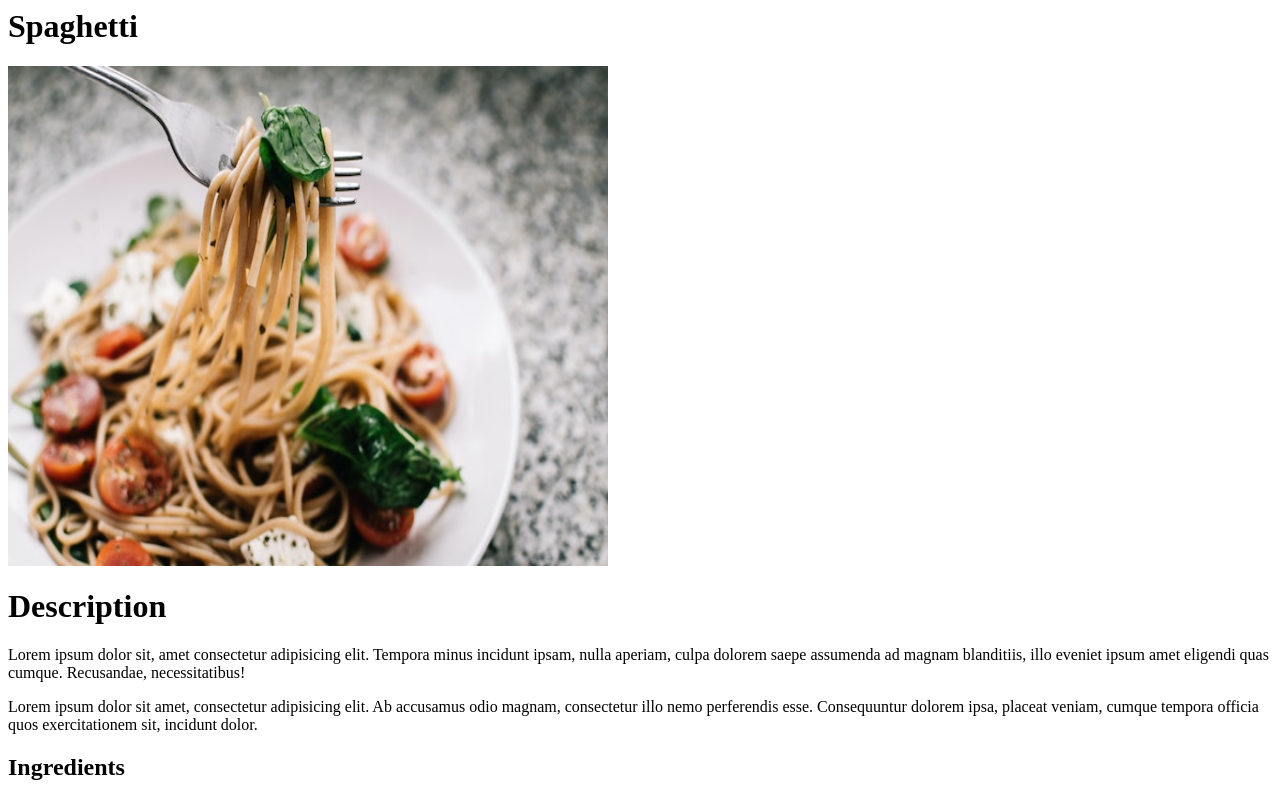
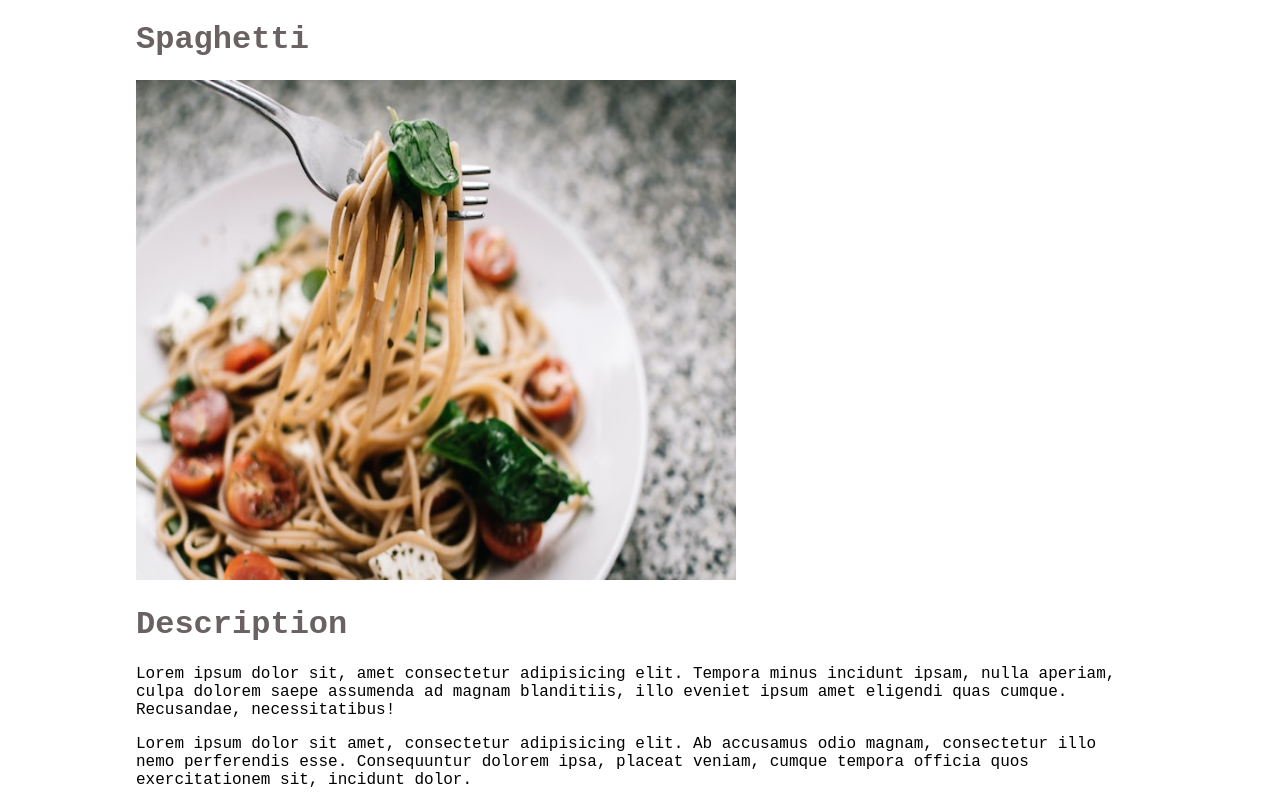
Before and after one commit to teaking/odin-receipes, a plain HTML site: page recipes/spaghetti.html in a window 1280 px wide. Shown: the top 798 px of the page. Drawn offline with Linux system fonts and the light colour scheme.

Commit message:
adding basic css

```diff
--- a/index.html
+++ b/index.html
@@ -2,6 +2,7 @@
 <html lang="en">
 <head>
     <title>odin-recipes</title>
+    <link href="style.css" type="text/css" rel="stylesheet" >
 </head>
 <body>
     <h1>Odin Recipes</h1>
--- a/recipes/spaghetti.html
+++ b/recipes/spaghetti.html
@@ -1,3 +1,10 @@
+<!DOCTYPE html>
+<html lang="en">
+<head>
+    <title>Spaghetti</title>
+    <link href="../style.css" type="text/css" rel="stylesheet" >
+</head>
+<body>
     <h1>Spaghetti</h1>
     <img src="../graphics/pexels-lisa-fotios-1279330-spaghetti.jpg" alt="Spaghetti"  width="600" height="500">
     <div class="description">
@@ -33,3 +40,6 @@
         </ul>
 
     </div>
+
+</body>
+</html>
--- /dev/null
+++ b/style.css
@@ -0,0 +1,16 @@
+body {
+  font-family: "Courier New", Courier, monospace;
+  padding-left: 10%;
+  padding-right: 10%;
+}
+
+h1 {
+  color: hsl(0, 4%, 40%);
+}
+a {
+  text-decoration: none;
+}
+
+a:hover {
+  color: hsl(0, 78%, 69%);
+}
```
Also changed, not shown: recipes/lasagna.html (+10 -0 lines), recipes/tuna-salad.html (+10 -0 lines). Lines whose indentation alone changed are shown as unchanged.
